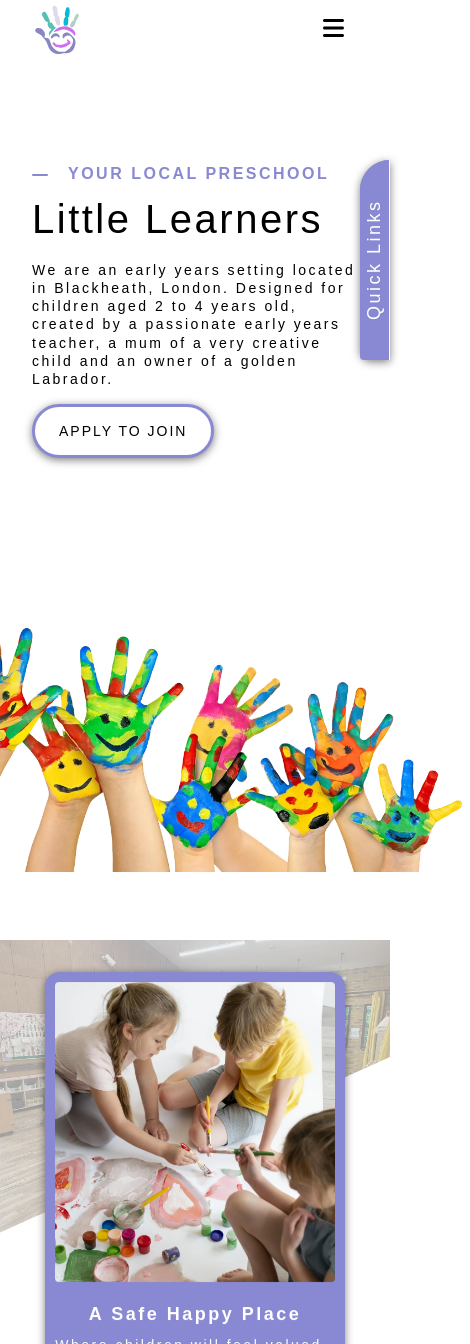
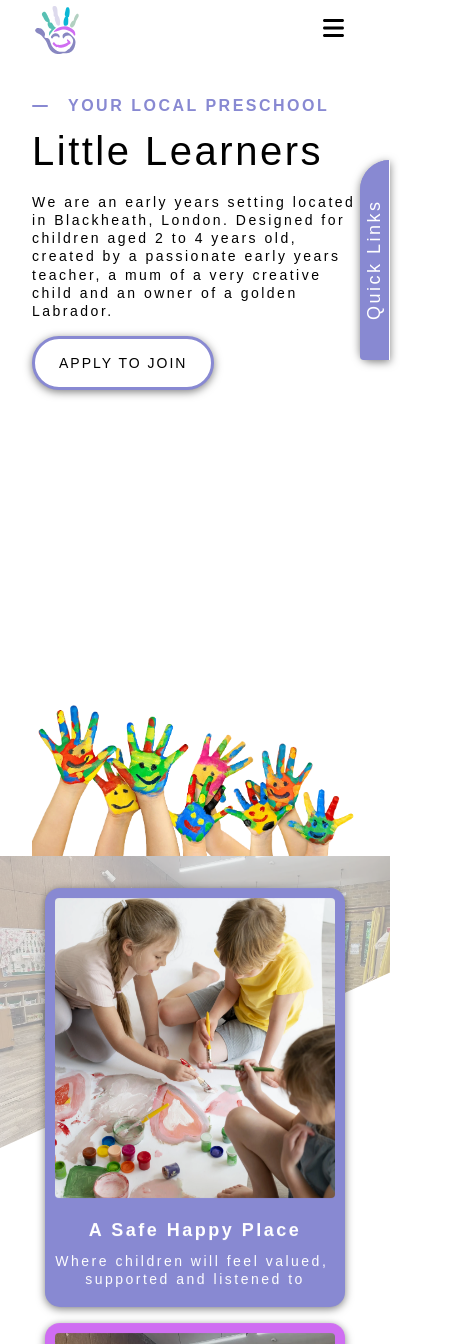
Before and after one commit to curveservices/little-learners, a React (Vite) app: page / in a window 390 px wide. Shown: the top 1344 px of the page, 470 px wide, since content can reach past the window. Built offline with nearby package versions, Linux system fonts and the light colour scheme.

Commit message:
hero further optimised for mobile

```diff
--- a/src/layout/main/index.scss
+++ b/src/layout/main/index.scss
@@ -147,10 +147,10 @@
         border-radius: 5px;
       }
       .hero {
-        height: 100vh;
-        justify-content: space-around;
+        height: 90vh;
+        justify-content: space-between;
         .hero-image {
-            width: 550px;
+            width: 100%;
           }
       }
 
```
